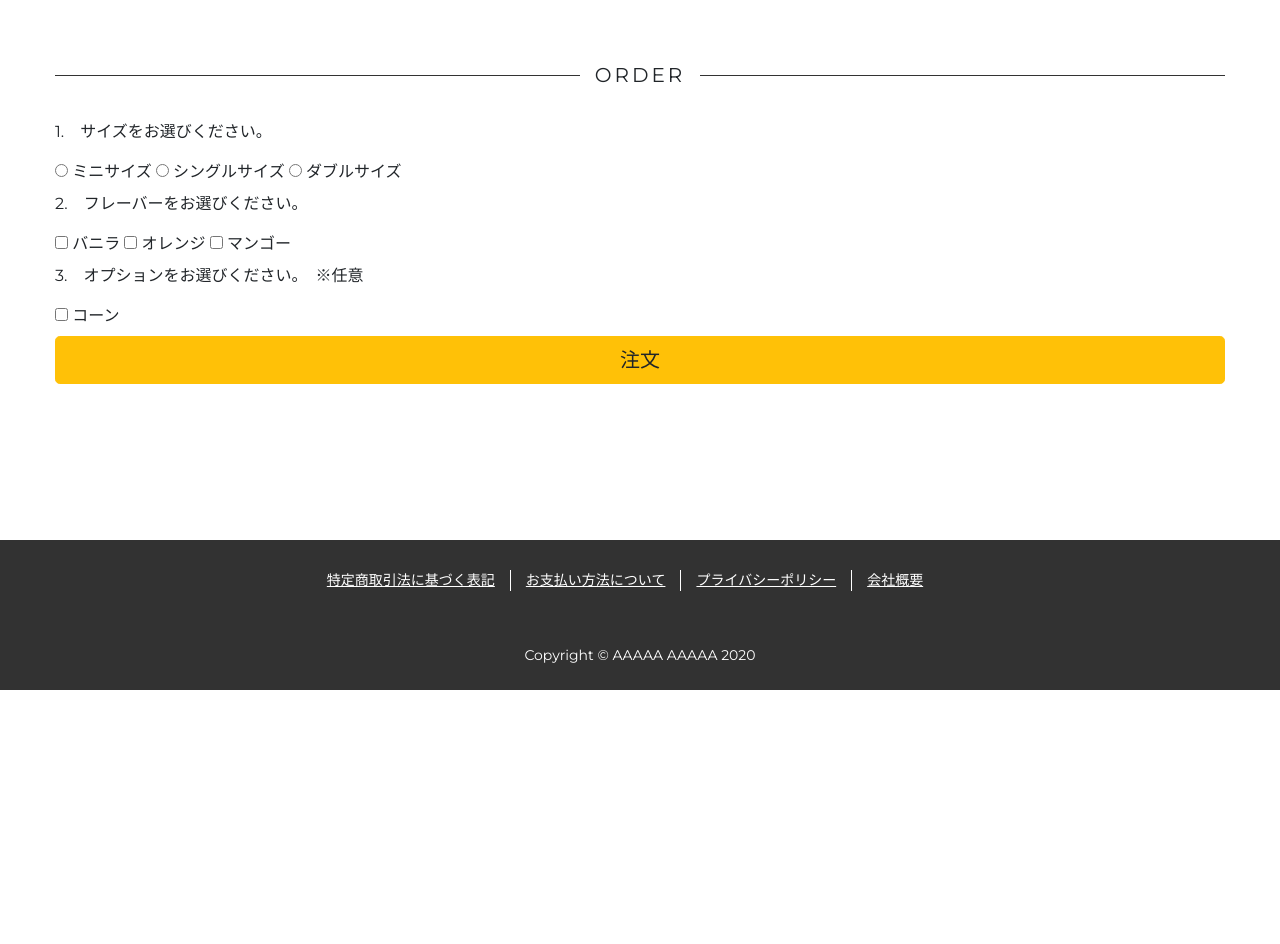
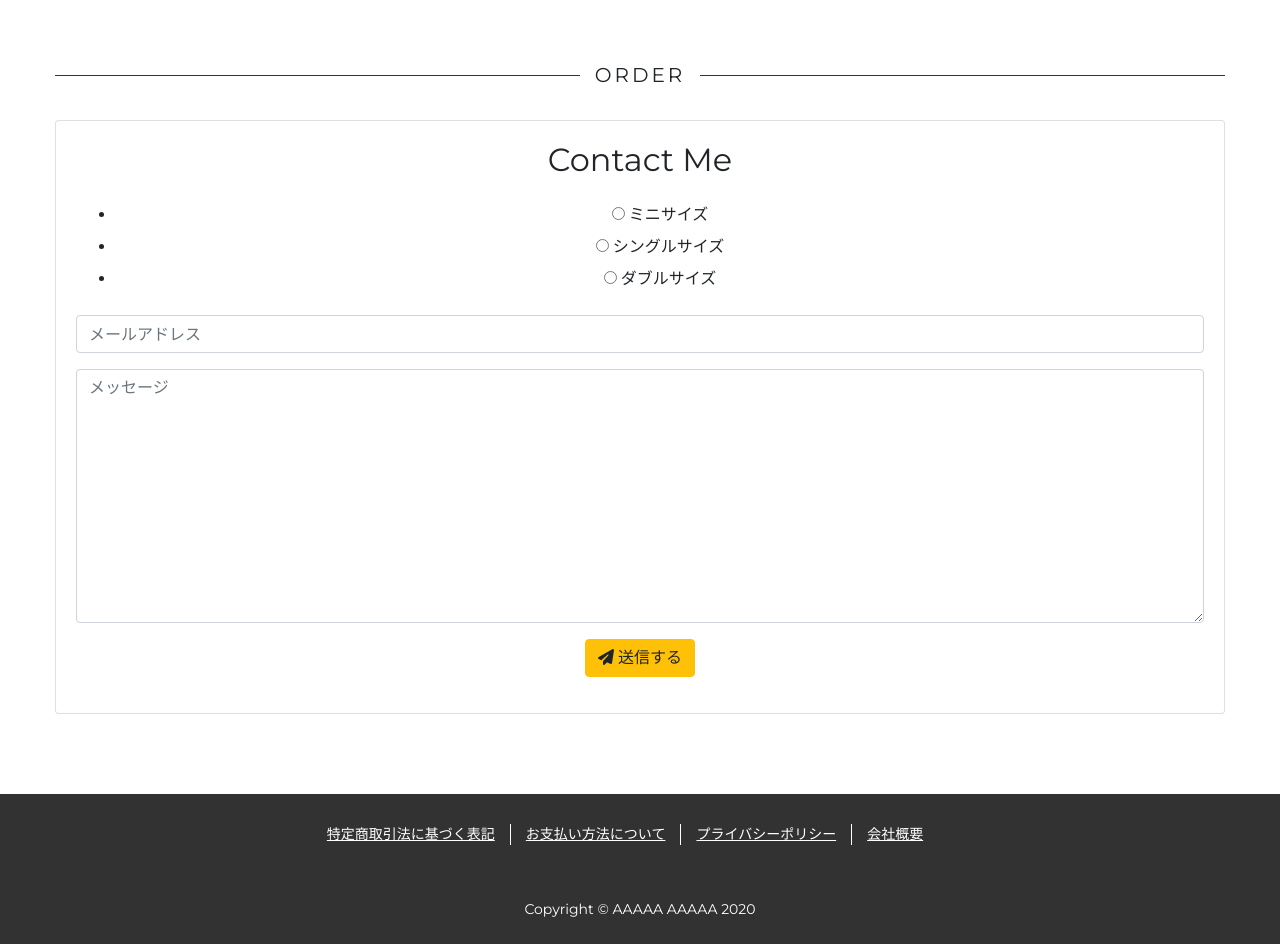
Before and after one commit to tomizawa0214/spoon, a Django app: page /order/ in a window 1280 px wide. Shown: the part 110-1054 px from the top of the page. Before the commit the page ends 800 px from the top, so only its background shows below. Run offline with Django 3.2, Linux system fonts and the light colour scheme; some libraries are stand-ins or nearby versions.

Commit message:
フォームテスト

```diff
--- a/app/forms.py
+++ b/app/forms.py
@@ -1,30 +1,42 @@
 from django import forms
 
 class OrderForm(forms.Form):
-  size = forms.ChoiceField (
-    choices = (
-      ('mini', 'ミニサイズ'),
-      ('single', 'シングルサイズ'),
-      ('double', 'ダブルサイズ'),
-    ),
-    widget = forms.RadioSelect,
-    required = True,
-  )
+    name = forms.ChoiceField (
+      choices = (
+        ('mini', 'ミニサイズ'),
+        ('single', 'シングルサイズ'),
+        ('double', 'ダブルサイズ'),
+      ),
+      widget = forms.RadioSelect,
+    )
+    email = forms.EmailField(max_length=30, label='メールアドレス')
+    message = forms.CharField(label='メッセージ', widget=forms.Textarea())
 
-  flavor = forms.MultipleChoiceField (
-    choices = (
-      ('vanilla', 'バニラ'),
-      ('orange', 'オレンジ'),
-      ('mango', 'マンゴー'),
-    ),
-    widget = forms.CheckboxSelectMultiple,
-    required = True,
-  )
+# class OrderForm(forms.Form):
+#   size = forms.ChoiceField (
+#     choices = (
+#       ('mini', 'ミニサイズ'),
+#       ('single', 'シングルサイズ'),
+#       ('double', 'ダブルサイズ'),
+#     ),
+#     widget = forms.RadioSelect,
+#     required = True,
+#   )
 
-  option = forms.MultipleChoiceField (
-    choices = (
-      ('corn', 'コーン'),
-    ),
-    widget = forms.CheckboxSelectMultiple,
-    required = False,
-  )
+#   flavor = forms.MultipleChoiceField (
+#     choices = (
+#       ('vanilla', 'バニラ'),
+#       ('orange', 'オレンジ'),
+#       ('mango', 'マンゴー'),
+#     ),
+#     widget = forms.CheckboxSelectMultiple,
+#     required = True,
+#   )
+
+#   option = forms.MultipleChoiceField (
+#     choices = (
+#       ('corn', 'コーン'),
+#     ),
+#     widget = forms.CheckboxSelectMultiple,
+#     required = False,
+#   )
--- a/app/templates/app/order.html
+++ b/app/templates/app/order.html
@@ -1,11 +1,34 @@
 {% extends "app/base.html" %}
+{% load widget_tweaks %}
 
 {% block content %}
 <div class="order-title">
   <span>ORDER</span>
 </div>
-<p class="order-text">1.　サイズをお選びください。</p>
-<form method="post" action="">
+
+<div class="card text-center contact mx-auto rounded">
+  <div class="card-body">
+      <h2 class="mb-4">Contact Me</h2>
+      <form method="post">
+          {% csrf_token %}
+          <div class="mb-3">
+              {% render_field form.name %}
+          </div>
+          <div class="mb-3">
+              {% render_field form.email class="form-control" placeholder="メールアドレス" %}
+          </div>
+          <div class="mb-3">
+              {% render_field form.message class="form-control" placeholder="メッセージ" %}
+          </div>
+          <div class="mb-3">
+              <button class="btn btn-warning" type="submit"><i class="fas fa-paper-plane" name="next" value="confirm"></i> 送信する</button>
+          </div>
+      </form>
+  </div>
+</div>
+
+<!-- <p class="order-text">1.　サイズをお選びください。</p>
+<form method="POST" action="">
   {% csrf_token %}
   {% for field_1 in form.size %}
     {{ field_1 }}
@@ -18,8 +41,8 @@
   {% for field_3 in form.option %}
   {{ field_3 }}
   {% endfor %}
-</form>
-<div class="button mx-auto">
-  <button class="btn btn-lg btn-warning btn-block" type="submit">注文</button>
-</div>
+  <div class="button mx-auto">
+    <button class="btn btn-lg btn-warning btn-block" type="submit" name="next" value="confirm">注文</button>
+  </div>
+</form> -->
 {% endblock %}
--- a/app/urls.py
+++ b/app/urls.py
@@ -4,5 +4,6 @@ from app import views
 urlpatterns = [
   path('', views.IndexView.as_view(), name='index'),
   path('product_detail/<slug>', views.ItemDetailView.as_view(), name='product_detail'),
+  # path('order/', views.OrderView.as_view(), name='order'),
   path('order/', views.OrderView.as_view(), name='order'),
 ]
--- a/app/views.py
+++ b/app/views.py
@@ -1,28 +1,123 @@
-from django.views.generic import ListView, DetailView, View
+from django.views.generic import ListView, DetailView, CreateView, View
+from django.shortcuts import render, redirect
+from .forms import OrderForm#テスト
 from .models import Item
-from django.shortcuts import render
-from accounts.models import CustomUser
-from . import forms
+from django.conf import settings#テスト
+from django.core.mail import BadHeaderError, EmailMessage#テスト
+from django.http import HttpResponse#テスト
+import textwrap#テスト
+# from accounts.models import CustomUser
+from django.urls import reverse_lazy
+# from . import forms
 
 class OrderView(View):
-  def get(self, request):
-    form = forms.OrderForm()
-    context = {
-      'form': form
-    }
-    return render(request, 'app/order.html', context)
+    def get(self, request, *args, **kwargs):
+        form = OrderForm(request.POST or None)
 
-  def post(self, request):
-    form = forms.OrderForm()
-    if form.is_valid():
-      size = form.cleaned_data['size']
-      flavor = form.cleaned_data['flavor']
-      option = form.cleaned_data['option']
-      return redirect('order')
+        return render(request, 'app/order.html', {
+            'form': form
+        })
 
-    return render(request, 'app/thanks.html', {
-      'form': form
-    })
+    def post(self, request, *args, **kwargs):
+        form = OrderForm(request.POST or None)
+
+        if form.is_valid():
+            ctx = {'form': form}
+            name = form.cleaned_data['name']
+            email = form.cleaned_data['email']
+            message = form.cleaned_data['message']
+            if self.request.POST.get('next', '') == 'confirm':
+                return render(self.request, 'app/order_confirm.html', ctx)
+            if self.request.POST.get('next', '') == 'back':
+                return render(self.request, 'app/order.html', ctx)
+            if self.request.POST.get('next', '') == 'create':
+                return super().form_valid(form)
+            else:
+                return redirect(reverse_lazy('index'))
+
+# class OrderConfirmView(CreateView):
+#     def post(self, request, *args, **kwargs):
+#         form = OrderForm(request.POST or None)
+
+#         if form.is_valid():
+#             name = dict(form.fields['name'].choices)[name]
+#             email = form.cleaned_data['email']
+#             message = form.cleaned_data['message']
+#             subject = 'お問い合わせありがとうございます。'
+#             content = textwrap.dedent('''
+#                 ※このメールはシステムからの自動返信です。
+
+#                 {name} 様
+
+#                 お問い合わせありがとうございました。
+#                 以下の内容でお問い合わせを受け付けいたしました。
+#                 内容を確認させていただき、ご返信させて頂きますので、少々お待ちください。
+
+#                 --------------------
+#                 ■お名前
+#                 {name}
+
+#                 ■メールアドレス
+#                 {email}
+
+#                 ■メッセージ
+#                 {message}
+#                 --------------------
+#                 ''').format(
+#                     name=name,
+#                     email=email,
+#                     message=message
+#                 )
+
+#             to_list = [email]
+#             bcc_list = [settings.EMAIL_HOST_USER]
+
+#             try:
+#                 message = EmailMessage(subject=subject, body=content, to=to_list, bcc=bcc_list)
+#                 message.send()
+#             except BadHeaderError:
+#                 return HttpResponse("無効なヘッダが検出されました。")
+
+#             return redirect('index')
+
+#         return render(request, 'app/order.html', {
+#             'form': form
+#         })
+
+# class OrderView(CreateView):
+#   template_name = 'app/order.html'
+#   success_url = reverse_lazy('index')
+
+#   def get(self, request, *args, **kwargs):
+#     form = forms.OrderForm(request.POST or None)
+
+#     return render(request, 'app/order.html', {
+#       'form': form
+#     })
+
+  # def post(self, request, *args, **kwargs):
+  #   form = forms.OrderForm(request.POST or None)
+
+    # if form.is_valid():
+    #   size = form.cleaned_data['size']
+    #   flavor = form.cleaned_data['flavor']
+    #   option = form.cleaned_data['option']
+    #   return redirect(reverse_lazy('index'))
+    # else:
+    #   return render(request, 'app/order.html', {
+    #   'form': form
+    #   })
+
+  # def form_valid(self, form):
+  #   ctx = {'form': form}
+  #   if self.request.POST.get('next', '') == 'confirm':
+  #     return render(self.request, 'app/order_confirm.html', ctx)
+  #   if self.request.POST.get('next', '') == 'back':
+  #     return render(self.request, 'app/order.html', ctx)
+  #   if self.request.POST.get('next', '') == 'create':
+  #     return super().form_valid(form)
+  #   else:
+  #     return redirect(reverse_lazy('index'))
 
 class ItemDetailView(DetailView):
   model = Item
--- a/mysite/settings.py
+++ b/mysite/settings.py
@@ -111,6 +111,8 @@ ACCOUNT_USER_MODEL_USERNAME_FIELD = None
 ACCOUNT_EMAIL_REQUIRED = True
 ACCOUNT_USERNAME_REQUIRED = False
 
+EMAIL_BACKEND = 'django.core.mail.backends.console.EmailBackend'
+
 try:
     from .local_settings import *
 except ImportError:
```
Also changed, not shown: app/templates/app/order_confirm.html (added, +23 -0 lines).
